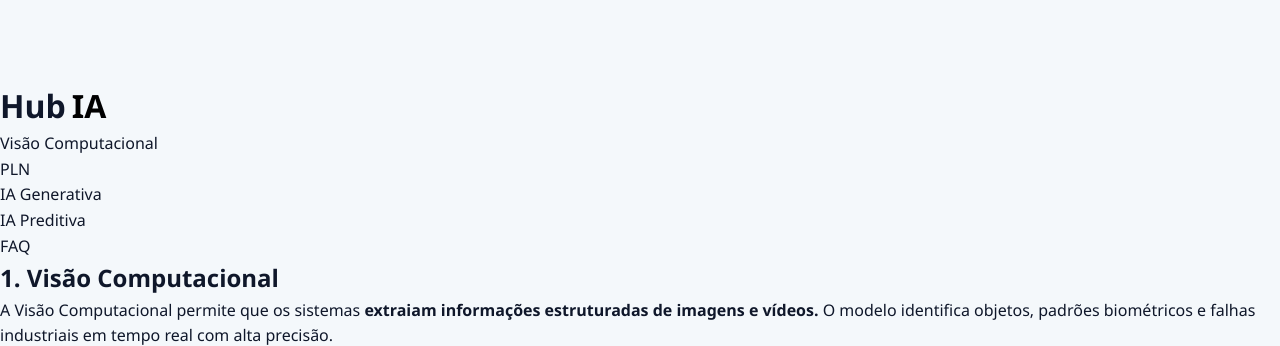
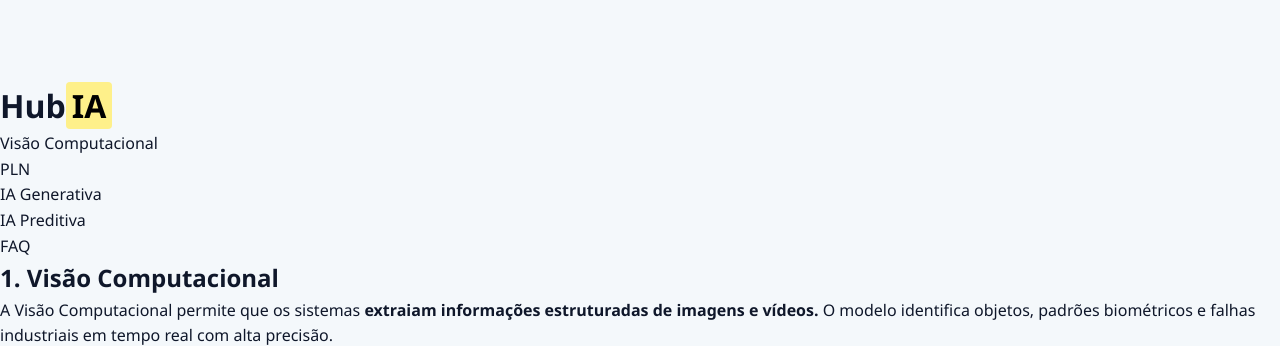
Before and after one commit to pedro-negri/display, a website: page hub_ia/index.html in a window 1280 px wide. Shown: the top 346 px of the page. Drawn offline with Linux system fonts and the light colour scheme.

Commit message:
ADD: modifique adicionando o reset e o variables propostos pelo professor

```diff
--- a/hub_ia/css/reset.css
+++ b/hub_ia/css/reset.css
@@ -1,41 +1,43 @@
-*{
+* {
   margin: 0;
   padding: 0;
   box-sizing: border-box;
 }
 
-html{
+html {
+  /* define que 1rem = 10px (preservando acessibilidade) */
+  font-size: 62.5%;
   scroll-behavior: smooth;
   font-family: var(--font-main);
   background-color: var(--color-bg-body);
   color: var(--color-text-main);
 }
 
-body{
+body {
+  /* garante o texto base do documento em 16px (1.6rem) */
+  font-size: var(--font-size-base);
   padding-top: var(--header-height);
   padding-bottom: var(--footer-height);
   line-height: 1.6;
 }
 
-ul,ol{
+ul, ol {
   list-style: none;
 }
 
-a{
+a {
   text-decoration: none;
-    /* Herdar as cores do pai */
   color: inherit;
 }
 
-img{
+img {
   max-width: 100%;
   height: auto;
   display: block;
 }
 
-mark{
-    /* nao tem a cor */
-    background-color: var(--color-heighlight);
+mark {
+  background-color: var(--color-highlight);
   padding: 2px 6px;
   border-radius: 4px;
 }
--- a/hub_ia/css/variables.css
+++ b/hub_ia/css/variables.css
@@ -1,34 +1,36 @@
 :root {
-    /* Paleta de Cores */
+  /* cores principais (paleta clara tecnológica) */
   --color-bg-body: #f4f8fb;
   --color-bg-transparent: rgba(255, 255, 255, 0.9);
-    --color-bg-card: #ffffff;
+  --color-bg-card: #fff;
   --color-primary: #0284c7;
+  --color-primary-hover: #0369a1;
+  --color-secondary: #0d9488;
+  --color-accent: #2563eb;
+  --color-highlight: #fef08a;
 
-    /* Azul Tech Principal */
-    --color-primary-hover: #0369a1;
-
-    /* Verde Teal Secundário */
-    --color-secondary: #0d9488;
-
-    /* Textos e Bordas */
+  /* textos e bordas */
   --color-text-main: #0f172a;
-
-    /* Grafite Escuro */
   --color-text-muted: #475569;
-
-    /* Cinza Neutro */
   --color-border: #e2e8f0;
   --color-nav-list-bg: #f1f5f9;
-    --color-nav-link-hover: #ffffff;
+  --color-nav-link-hover: #fff;
 
-    /* Tipografia */
+  /* tipografia (base 10px = 1rem) */
   --font-main: 'Segoe UI', system-ui, -apple-system, sans-serif;
-    --font-size-sm: 0.875rem;
-    --font-size-base: 1rem;
-    --font-size-xl: 1.875rem;
+  --font-size-sm: 1.4rem;
+  --font-size-base: 1.6rem;
+  --font-size-lg: 2rem;
+  --font-size-xl: 3rem;
 
-    /* Layout e Estrutura */
+  /* efeitos e sombras */
+  --radius-sm: 0.8rem;
+  --radius-md: 1.6rem;
+  --shadow-card: 0 10px 25px -5px rgba(148, 163, 184, 0.25);
+  --shadow-hover: 0 15px 30px -5px rgba(2, 132, 199, 0.2);
+  --transition: all 0.3s cubic-bezier(0.4, 0, 0.2, 1);
+
+  /* alturas do layout */
   --header-height: 10vh;
   --footer-height: 8vh;
   --section-height: calc(100vh - var(--header-height) - var(--footer-height));
```
Lines whose indentation alone changed are shown as unchanged.
